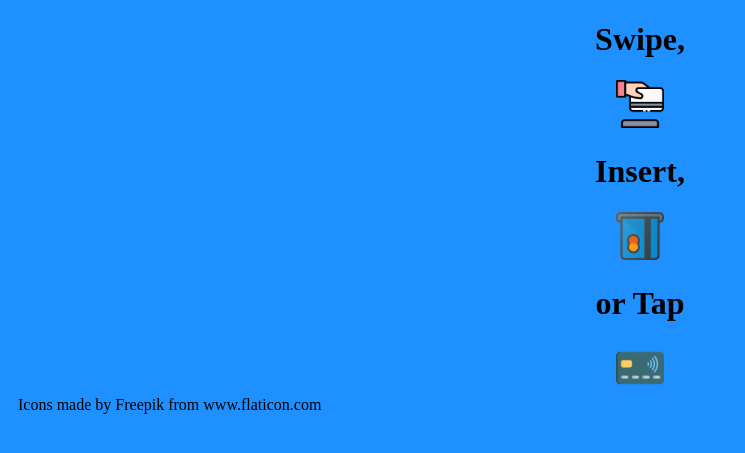
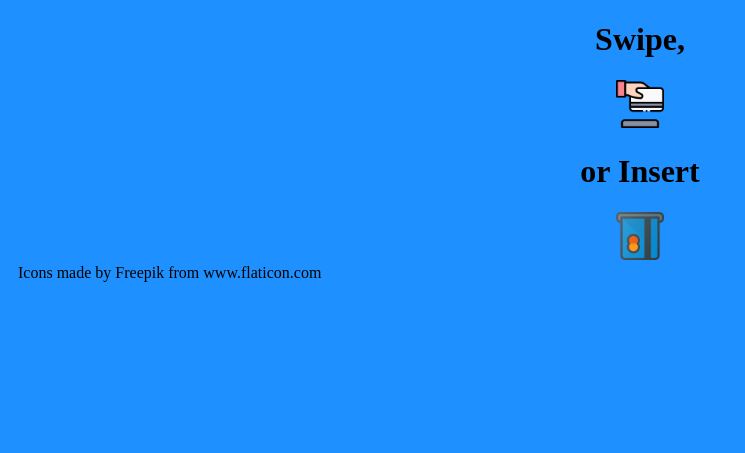
Before and after one commit to SirRodriguez/ChargingBooth, a Python web app: template chargingbooth/templates/kiosk_mode/confirm_payment.html in a window 1280 px wide. Shown: the top 453 px of the page, without its empty margins (0-745 px from the left). Run offline with Jinja, Linux system fonts and the light colour scheme; the template is opened without the code that fills it, so the values that code supplies are empty.

Commit message:
Changed card input to swipe and insert only

```diff
--- a/chargingbooth/models.py
+++ b/chargingbooth/models.py
@@ -521,7 +521,8 @@ class CardTerminalWebSocket():
 				"type": "REQ_INIT_DEVICE",
                     "data": {
                         "device": "IDTECH",
-                        "inputMethod": "SWIPE_OR_INSERT_OR_TAP",
+                        # "inputMethod": "SWIPE_OR_INSERT_OR_TAP",
+                        "inputMethod": "SWIPE_OR_INSERT",
                         "connectionType": "USB",
                         "emvType": "STANDARD"
                     }
--- a/chargingbooth/templates/kiosk_mode/confirm_payment.html
+++ b/chargingbooth/templates/kiosk_mode/confirm_payment.html
@@ -13,11 +13,11 @@
 			<h1><center>Swipe,</center></h1>
 			<center><img src="{{ url_for('static', filename='kiosk_mode/icons/swipe-card-icon.png') }}" style="width: 48px;height:48px;"></center>
 
-			<h1><center>Insert,</center></h1>
+			<h1><center>or Insert</center></h1>
 			<center><img src="{{ url_for('static', filename='kiosk_mode/icons/insert-card-icon.png') }}" style="width: 48px;height:48px;"></center>
 
-			<h1><center>or Tap</center></h1>
-			<center><img src="{{ url_for('static', filename='kiosk_mode/icons/tap-card-icon.png') }}" style="width: 48px;height:48px;"></center>
+			<!-- <h1><center>or Tap</center></h1>
+			<center><img src="{{ url_for('static', filename='kiosk_mode/icons/tap-card-icon.png') }}" style="width: 48px;height:48px;"></center> -->
 
 			<div>Icons made by Freepik from www.flaticon.com</div>
 
```
